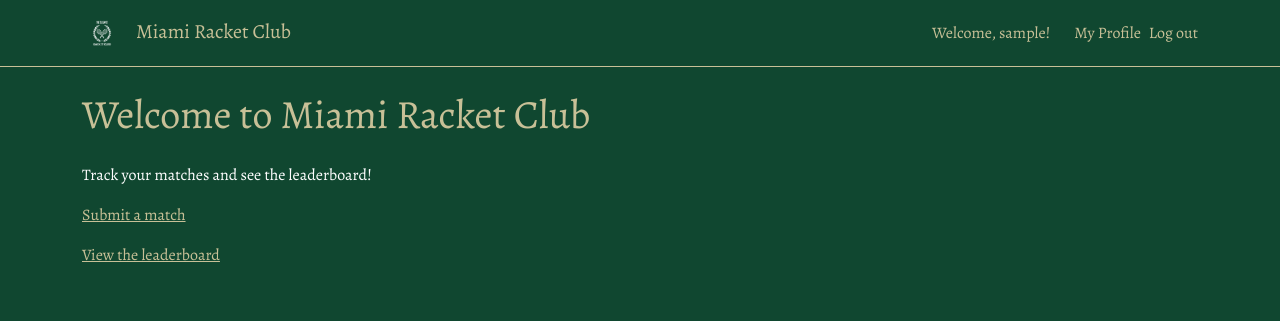
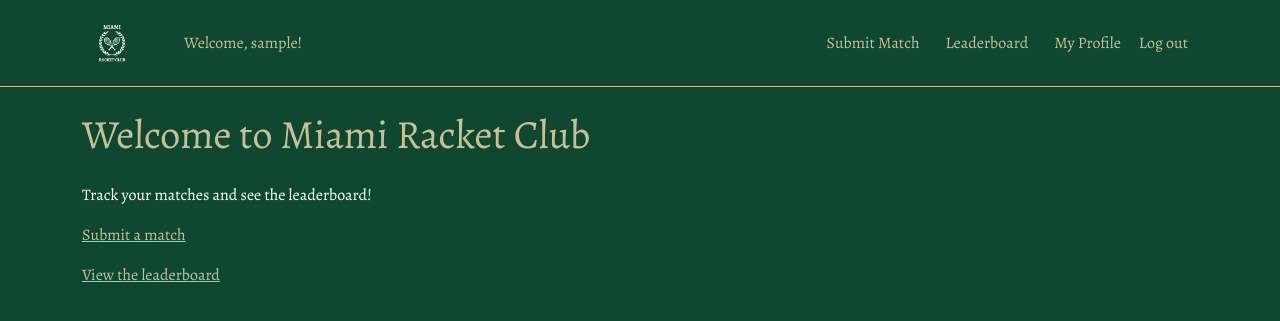
Before and after one commit to vicenteramirezg/miami-racket-club, a Django app: page / in a window 1280 px wide. Shown: the top 321 px of the page. Run offline with Django 5.2, Linux system fonts and the light colour scheme; the visitor is signed in with stand-in values (Sample User, id 1).

Commit message:
Style for the nav bar.

```diff
--- a/miami_racket_club/rankings/templates/rankings/base.html
+++ b/miami_racket_club/rankings/templates/rankings/base.html
@@ -30,11 +30,12 @@
         }
 
         .navbar-brand, .nav-link {
+            display: flex;
             color: #c8c097 !important; /* Light beige text for navbar links */
         }
 
         .navbar-brand img {
-            height: 40px; /* Adjust logo height */
+            height: 60px; /* Adjust logo height */
             margin-right: 10px; /* Space between logo and text */
         }
 
@@ -68,29 +69,51 @@
         a:hover {
             color: #ffffff; /* White for links on hover */
         }
+
+        /* Navbar Button Styling */
+        .nav-link {
+            margin-right: 10px; /* Add space between buttons */
+        }
+
+        .nav-link.btn-primary {
+            background-color: #c8c097; /* Light beige */
+            color: #104730; /* Dark green */
+            border: none;
+            padding: 5px 15px;
+            border-radius: 5px;
+        }
+
+        .nav-link.btn-primary:hover {
+            background-color: #ffffff; /* White */
+            color: #104730; /* Dark green */
+        }
     </style>
 </head>
 <body>
     <!-- Navbar -->
     <nav class="navbar navbar-expand-lg navbar-light">
-        <div class="container">
-            <!-- Logo and Brand -->
-            <a class="navbar-brand" href="{% url 'home' %}">
-                <img src="{% static 'rankings/logo.png' %}" alt="Miami Racket Club Logo">
-                Miami Racket Club
-            </a>
-            <!-- Navbar Links -->
+        <div class="container d-flex align-items-center justify-content-between">
+            <!-- Left side: Logo and Welcome Message -->
+            <div class="d-flex align-items-center">
+                <a class="navbar-brand d-flex align-items-center" href="{% url 'home' %}">
+                    <img src="{% static 'rankings/logo.png' %}" alt="Miami Racket Club Logo" class="logo-img">
+                </a>
+                {% if user.is_authenticated %}
+                    <span class="navbar-text ms-3">Welcome, {{ user.username }}!</span>
+                {% endif %}
+            </div>
+
+            <!-- Right side: Navbar Links -->
             <div class="navbar-nav d-flex align-items-center">
                 {% if user.is_authenticated %}
-                    <!-- Welcome message and logout button -->
-                    <span class="navbar-text me-3">Welcome, {{ user.username }}!</span>
+                    <a class="nav-link" href="{% url 'submit_match' %}">Submit Match</a>
+                    <a class="nav-link" href="{% url 'leaderboard' %}">Leaderboard</a>
                     <a class="nav-link" href="{% url 'profile' user.username %}">My Profile</a>
                     <form action="{% url 'logout' %}" method="post" class="d-inline">
                         {% csrf_token %}
                         <button type="submit" class="btn btn-link nav-link p-0">Log out</button>
                     </form>
                 {% else %}
-                    <!-- Login and signup links -->
                     <a class="nav-link" href="{% url 'login' %}">Log in</a>
                     <a class="nav-link" href="{% url 'signup' %}">Sign up</a>
                 {% endif %}
```
